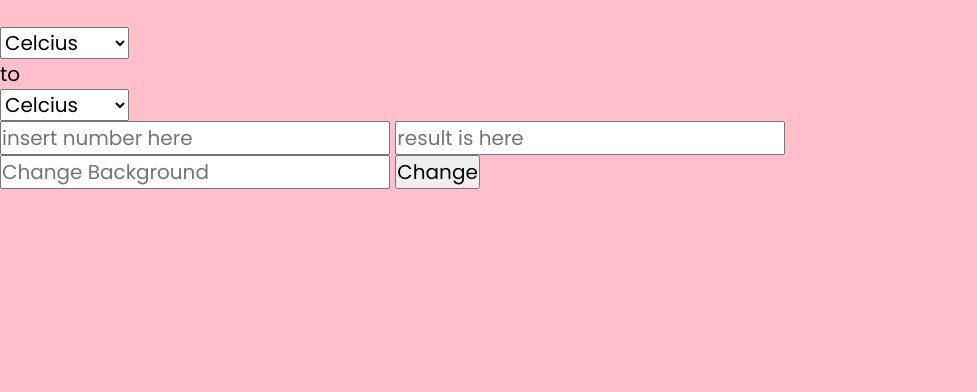
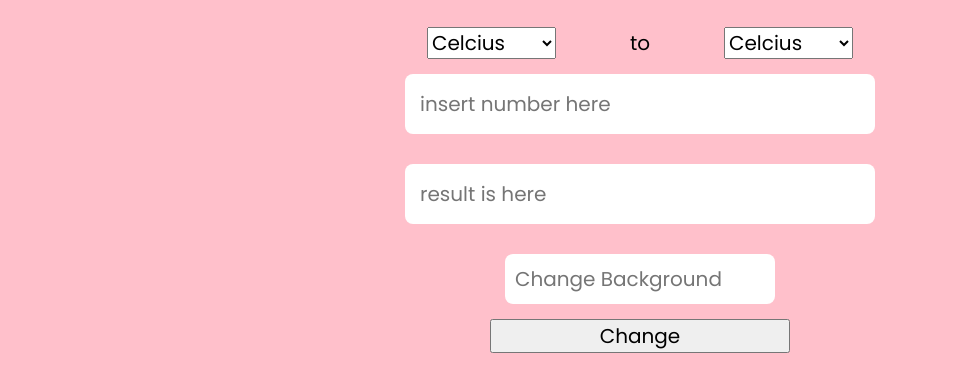
Before and after one commit to grarizki/homework-3, a plain HTML site: page src/index.html in a window 1280 px wide. Shown: the part 258-650 px from the top of the page, without its empty margins (0-977 px from the left). Drawn offline with Linux system fonts and the light colour scheme.

Commit message:
style classes

```diff
--- a/style/style.css
+++ b/style/style.css
@@ -26,3 +26,81 @@ h1 {
     letter-spacing: 5px;
     color: #ffffff;
 }
+
+.selects {
+    display: flex;
+    flex-wrap: nowrap;
+    justify-content: center;
+    max-width: 768px;
+    margin: 0 auto;
+    max-width: 500px;
+}
+
+.temp-init {
+    display: flex;
+    flex-direction: row;
+    justify-content: center;
+    align-items: center;
+    margin: 0 auto;
+}
+
+p {
+    display: flex;
+    justify-content: center;
+    align-items: center;
+    margin: 0 auto;
+}
+
+.temp-res {
+    display: flex;
+    flex-direction: row;
+    justify-content: center;
+    align-items: center;
+    margin: 0 auto;
+}
+
+.inputs {
+    display: flex;
+    flex-wrap: wrap;
+    justify-content: center;
+    align-items: center;
+    max-width: 768px;
+    margin: 0 auto;
+    max-width: 500px;
+}
+
+.input {
+    flex: 1 1 40%;
+    margin: 15px;
+    appearance: none;
+    background: none;
+    background-color: white;
+    border-radius: 8px;
+    padding: 15px;
+    border: none;
+    outline: none;
+    transition: 0.4s;
+    max-width: 100%;
+}
+
+.changes {
+    display: flex;
+    flex-direction: column;
+    justify-content: center;
+    max-width: 300px;
+    margin: 0 auto;
+}
+
+.input-bg {
+    flex: 1 1 40%;
+    margin: 15px;
+    appearance: none;
+    background: none;
+    background-color: white;
+    border-radius: 8px;
+    padding: 10px;
+    border: none;
+    outline: none;
+    transition: 0.4s;
+    max-width: 100%;
+}
```
